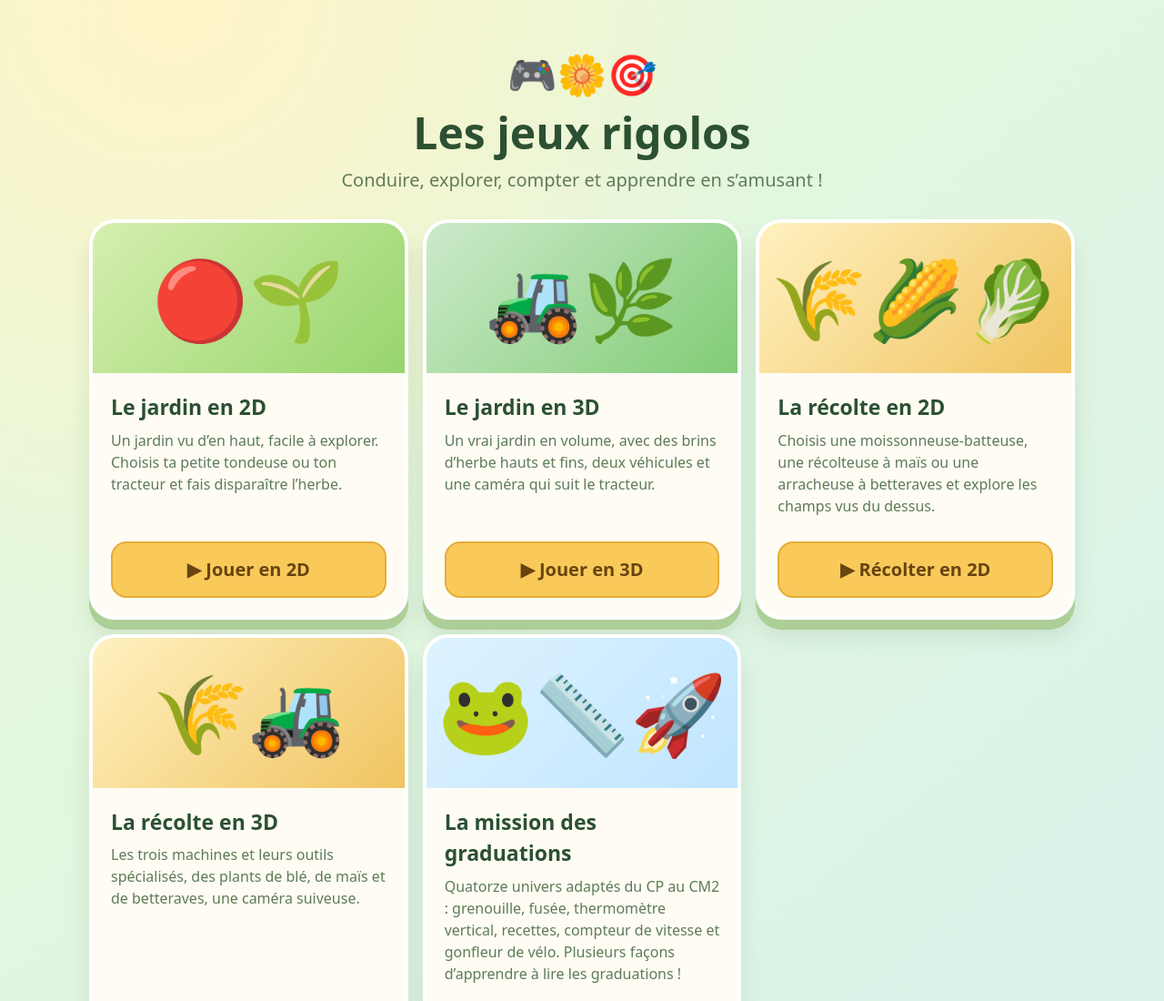
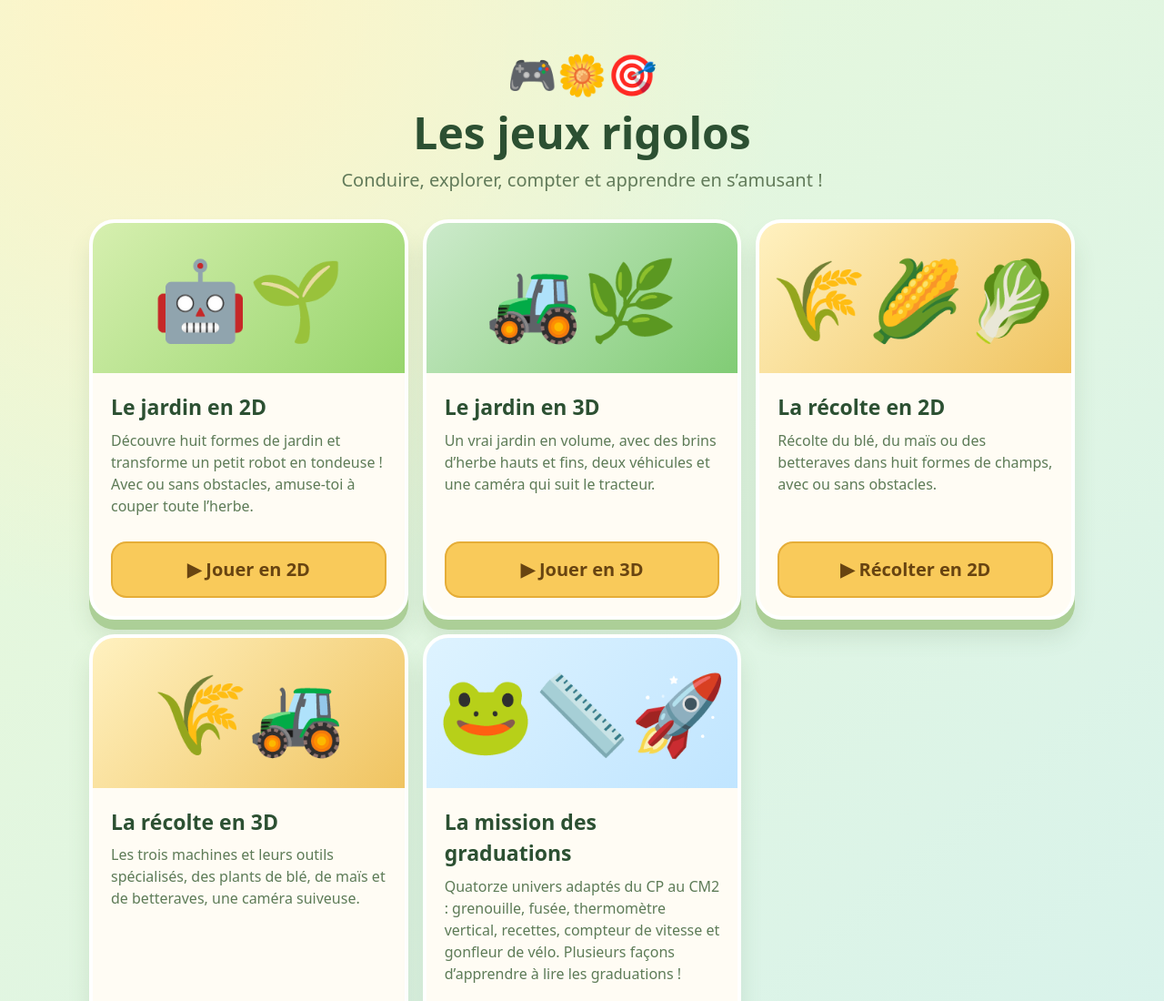
Before and after one commit to jeux-rigolos/tondeuse-magique, a plain HTML site: page site/index.html in a window 1280 px wide. Shown: the top 1100 px of the page at 91% size. Drawn offline with Linux system fonts and the light colour scheme.

Commit message:
Présenter les nouveaux terrains 2D et le robot transformeur

```diff
--- a/site/index.html
+++ b/site/index.html
@@ -36,8 +36,8 @@
   <header><div style="font-size:44px">🎮🌼🎯</div><h1>Les jeux rigolos</h1><p class="intro">Conduire, explorer, compter et apprendre en s’amusant !</p></header>
   <div class="grid">
     <section class="card">
-      <div class="illustration" aria-hidden="true">🔴🌱</div>
-      <div class="card-content"><h2>Le jardin en 2D</h2><p>Un jardin vu d’en haut, facile à explorer. Choisis ta petite tondeuse ou ton tracteur et fais disparaître l’herbe.</p><a class="play" href="./2d/">▶ Jouer en 2D</a></div>
+      <div class="illustration" aria-hidden="true">🤖🌱</div>
+      <div class="card-content"><h2>Le jardin en 2D</h2><p>Découvre huit formes de jardin et transforme un petit robot en tondeuse ! Avec ou sans obstacles, amuse-toi à couper toute l’herbe.</p><a class="play" href="./2d/">▶ Jouer en 2D</a></div>
     </section>
     <section class="card">
       <div class="illustration tractor" aria-hidden="true">🚜🌿</div>
@@ -45,7 +45,7 @@
     </section>
     <section class="card">
       <div class="illustration wheat" aria-hidden="true">🌾🌽🥬</div>
-      <div class="card-content"><h2>La récolte en 2D</h2><p>Choisis une moissonneuse-batteuse, une récolteuse à maïs ou une arracheuse à betteraves et explore les champs vus du dessus.</p><a class="play" href="./moisson-2d/">▶ Récolter en 2D</a></div>
+      <div class="card-content"><h2>La récolte en 2D</h2><p>Récolte du blé, du maïs ou des betteraves dans huit formes de champs, avec ou sans obstacles.</p><a class="play" href="./moisson-2d/">▶ Récolter en 2D</a></div>
     </section>
     <section class="card">
       <div class="illustration wheat" aria-hidden="true">🌾🚜</div>
```
